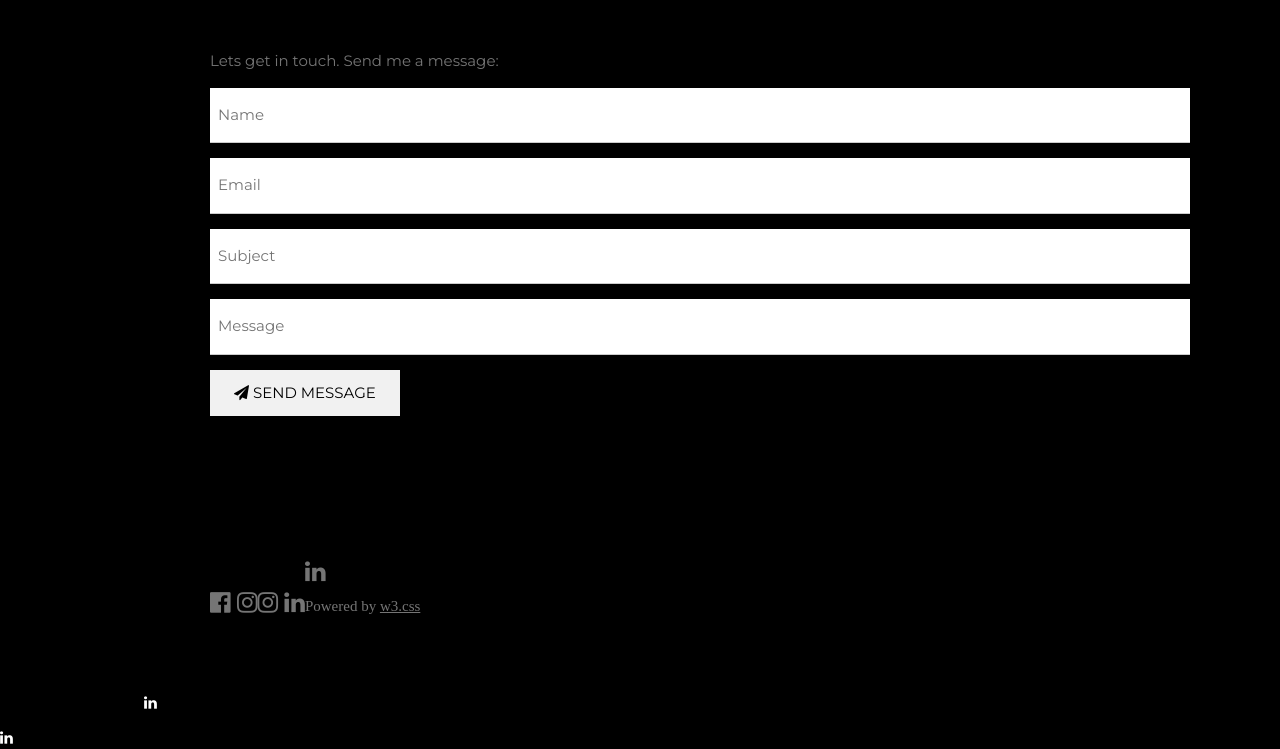
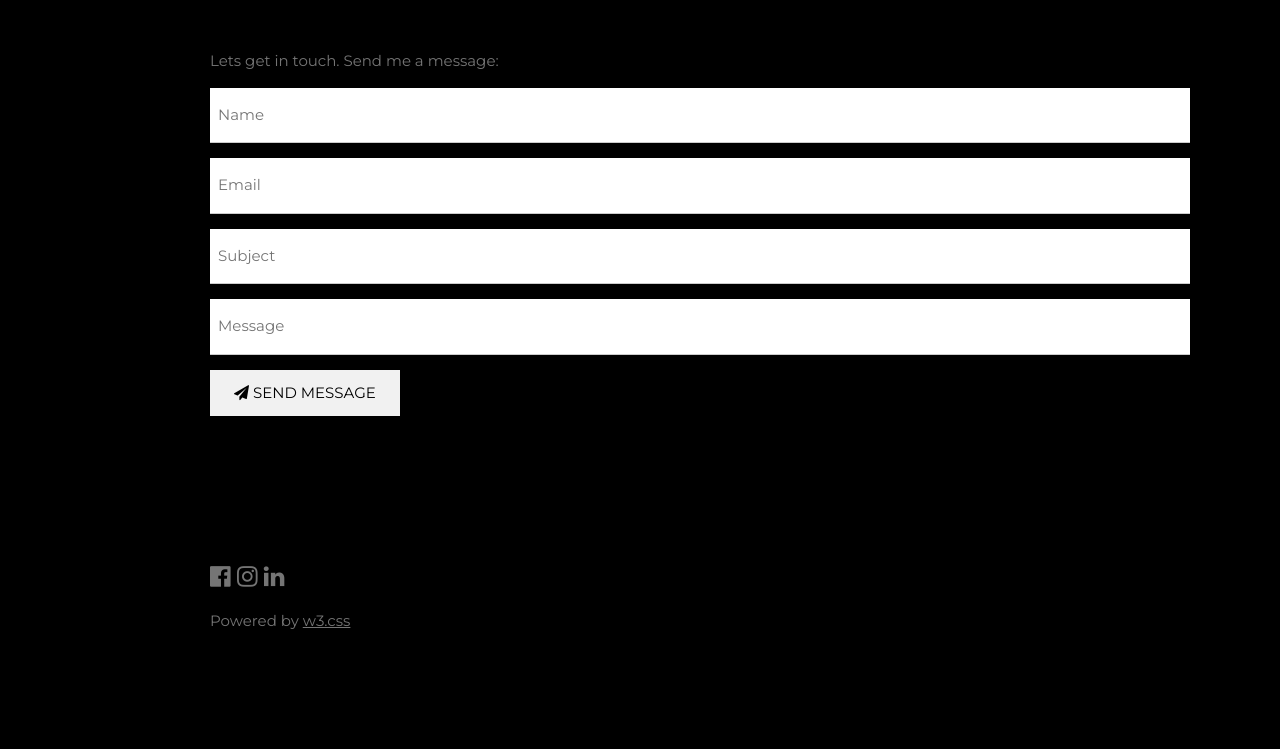
Before and after one commit to codigoferoz/codigoferoz.github.io, a plain HTML site: page index.html in a window 1280 px wide. Shown: the part 3372-4121 px from the top of the page. After the commit the page ends 4096 px from the top, so only its background shows below. Drawn offline with nearby package versions, Linux system fonts and the light colour scheme.

Commit message:
Update index.html

```diff
--- a/index.html
+++ b/index.html
@@ -208,9 +208,9 @@ body, h1,h2,h3,h4,h5,h6 {font-family: "Montserrat", sans-serif}
 
     <!-- Footer -->
   <footer class="w3-content w3-padding-64 w3-text-grey w3-xlarge">
-    <a href="https://www.m.facebook.com/codigoferoz"><i class="fa fa-facebook-official w3-hover-opacity"></i><a/>
-    <i class="fa fa-instagram w3-hover-opacity"><a href="https://www.instagram.com/codigoferoz/?hl=es-la"><a/></i>
-    <i class="fa fa-linkedin w3-hover-opacity"><a href="https://www.linkedin.com/in/codigoferoz"><a/</i>
+    <a href="https://www.facebook.com/codigoferoz"><i class="fa fa-facebook-official w3-hover-opacity"></i><a/>
+    <a href="https://www.instagram.com/codigoferoz/?hl=es-la"><i class="fa fa-instagram w3-hover-opacity"></i><a/>
+    <a href="https://www.linkedin.com/in/codigoferoz"><i class="fa fa-linkedin w3-hover-opacity"></i><a/>
     <p class="w3-medium">Powered by <a href="https://www.w3schools.com/w3css/default.asp" target="_blank" class="w3-hover-text-green">w3.css</a></p>
   <!-- End footer -->
   </footer>
```
